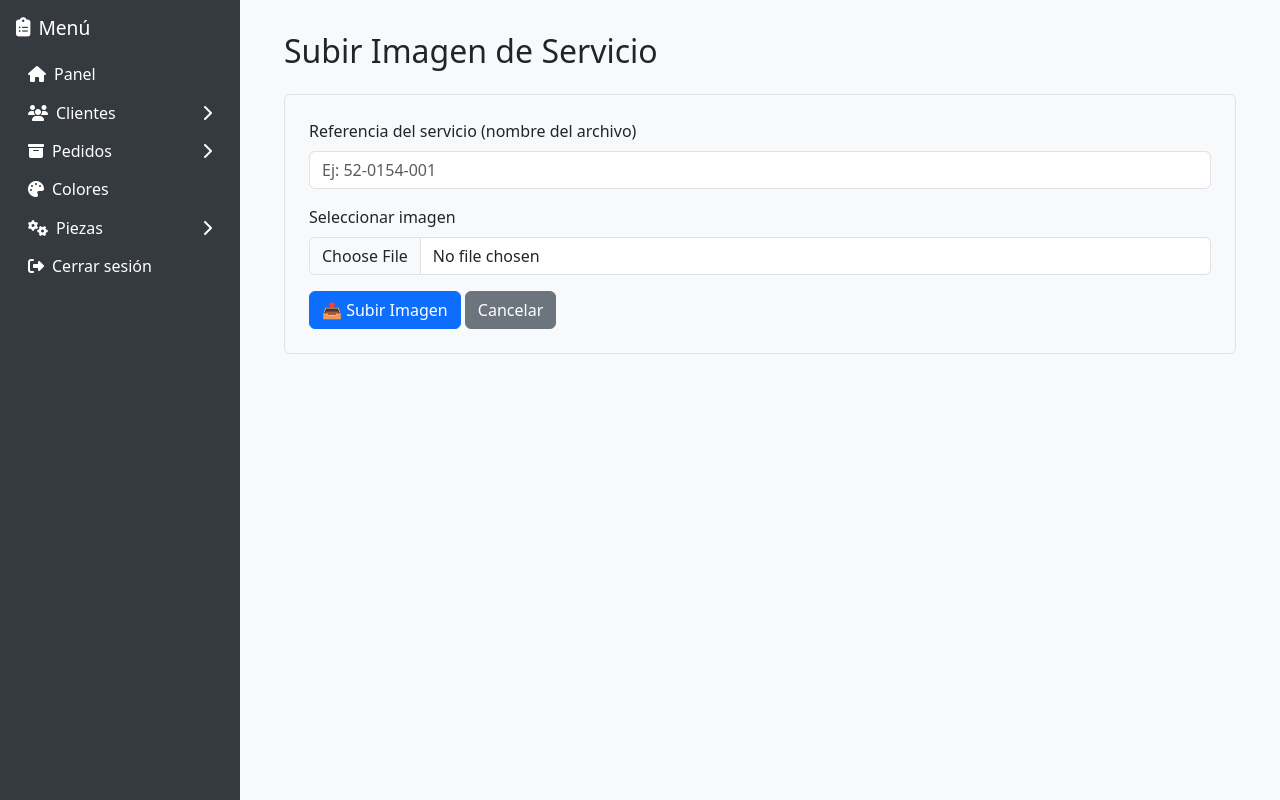
After one commit to julioapb/automatizacion, a Flask app: page /subir_imagen in a window 1280 px wide. The commit adds this page. Run offline with Flask 3, Linux system fonts and the light colour scheme; the visitor is signed in with stand-in values (Sample User, id 1); some libraries are stand-ins or nearby versions.

Commit message:
Subir imagenes piezas

```diff
--- a/app.py
+++ b/app.py
@@ -6,6 +6,7 @@ from datetime import datetime
 from io import BytesIO
 from reportlab.lib.colors import HexColor
 from datetime import date
+from werkzeug.utils import secure_filename
 import os
 import mysql.connector
 import math
@@ -14,6 +15,12 @@ import io
 
 app = Flask(__name__)
 app.config.from_pyfile("config.py")
+
+# Carpeta de subida y tipos permitidos
+UPLOAD_FOLDER = os.path.join('static', 'img', 'servicios')
+ALLOWED_EXTENSIONS = {'png', 'jpg', 'jpeg', 'gif'}
+
+app.config['UPLOAD_FOLDER'] = UPLOAD_FOLDER
 
 # ===== Función de conexión =====
 def get_db_connection():
@@ -24,6 +31,10 @@ def get_db_connection():
         database=app.config["MYSQL_DB"],
         port=app.config["MYSQL_PORT"]
     )
+
+def allowed_file(filename):
+    return '.' in filename and filename.rsplit('.', 1)[1].lower() in ALLOWED_EXTENSIONS
+
 
 # ========== LOGIN ==========
 @app.route("/", methods=["GET", "POST"])
@@ -640,6 +651,43 @@ def actualizar_servicio_ajax():
         print("❌ Error al actualizar servicio AJAX:", e)
         return jsonify(success=False, message=str(e))
 
+#Subir imagenes
+@app.route("/subir_imagen", methods=["GET", "POST"])
+def subir_imagen():
+    if not session.get("loggedin"):
+        return redirect(url_for("login"))
+
+    if request.method == "POST":
+        if 'imagen' not in request.files:
+            flash("No se seleccionó ningún archivo", "warning")
+            return redirect(request.url)
+
+        file = request.files['imagen']
+        referencia = request.form.get("referencia", "").strip()
+
+        if file.filename == '':
+            flash("Archivo no seleccionado", "danger")
+            return redirect(request.url)
+
+        if file and allowed_file(file.filename):
+            filename = secure_filename(file.filename)
+            extension = filename.rsplit('.', 1)[1].lower()
+
+            # Guardar con el nombre de referencia (ej: 52-0154-001.png)
+            if referencia:
+                filename = f"{referencia}.{extension}"
+
+            save_path = os.path.join(app.config['UPLOAD_FOLDER'], filename)
+            file.save(save_path)
+
+            flash("Imagen subida correctamente ✅", "success")
+            return redirect(url_for("subir_imagen"))
+
+        flash("Formato de archivo no permitido ❌", "danger")
+        return redirect(request.url)
+
+    return render_template("subir_imagen.html")
+
 
 
 if __name__ == "__main__":
--- a/templates/base.html
+++ b/templates/base.html
@@ -101,7 +101,17 @@
 
     <!-- OTROS -->
     <a href="{{ url_for('colores') }}"><i class="fa-solid fa-palette"></i> Colores</a>
-    <a href="{{ url_for('servicios') }}"><i class="fa-solid fa-gears"></i> Piezas</a>
+    <!-- PIEZAS / SERVICIOS -->
+    <a data-bs-toggle="collapse" href="#submenuPiezas" role="button" aria-expanded="false" aria-controls="submenuPiezas">
+      <i class="fa-solid fa-gears"></i> Piezas
+      <i class="fa-solid fa-chevron-right ms-auto rotate"></i>
+    </a>
+
+    <div class="collapse submenu" id="submenuPiezas">
+      <a href="{{ url_for('servicios') }}"><i class="fa-regular fa-folder-open"></i> Ver Piezas</a>
+      <a href="{{ url_for('nuevo_servicio') }}"><i class="fa-solid fa-plus"></i> Nueva Pieza</a>
+      <a href="{{ url_for('subir_imagen') }}"><i class="fa-solid fa-image"></i> Subir Imagen</a> <!-- ⭐ ESTA ES LA NUEVA -->
+    </div>
     <a href="{{ url_for('logout') }}"><i class="fa-solid fa-right-from-bracket"></i> Cerrar sesión</a>
   </div>
 
--- /dev/null
+++ b/templates/subir_imagen.html
@@ -0,0 +1,23 @@
+{% extends "base.html" %}
+{% block title %}Subir Imagen{% endblock %}
+
+{% block content %}
+<div class="container">
+  <h2 class="mb-4">Subir Imagen de Servicio</h2>
+
+  <form method="POST" enctype="multipart/form-data" class="border p-4 rounded bg-light">
+    <div class="mb-3">
+      <label class="form-label">Referencia del servicio (nombre del archivo)</label>
+      <input type="text" name="referencia" class="form-control" required placeholder="Ej: 52-0154-001">
+    </div>
+
+    <div class="mb-3">
+      <label class="form-label">Seleccionar imagen</label>
+      <input type="file" name="imagen" accept=".png,.jpg,.jpeg,.gif" class="form-control" required>
+    </div>
+
+    <button type="submit" class="btn btn-primary">📤 Subir Imagen</button>
+    <a href="{{ url_for('panel') }}" class="btn btn-secondary">Cancelar</a>
+  </form>
+</div>
+{% endblock %}
```
Also changed, not shown: requirements.txt (added, +11 -0 lines), static/img/servicios/52-0154-001.png (deleted), static/img/servicios/56789.png (added).
